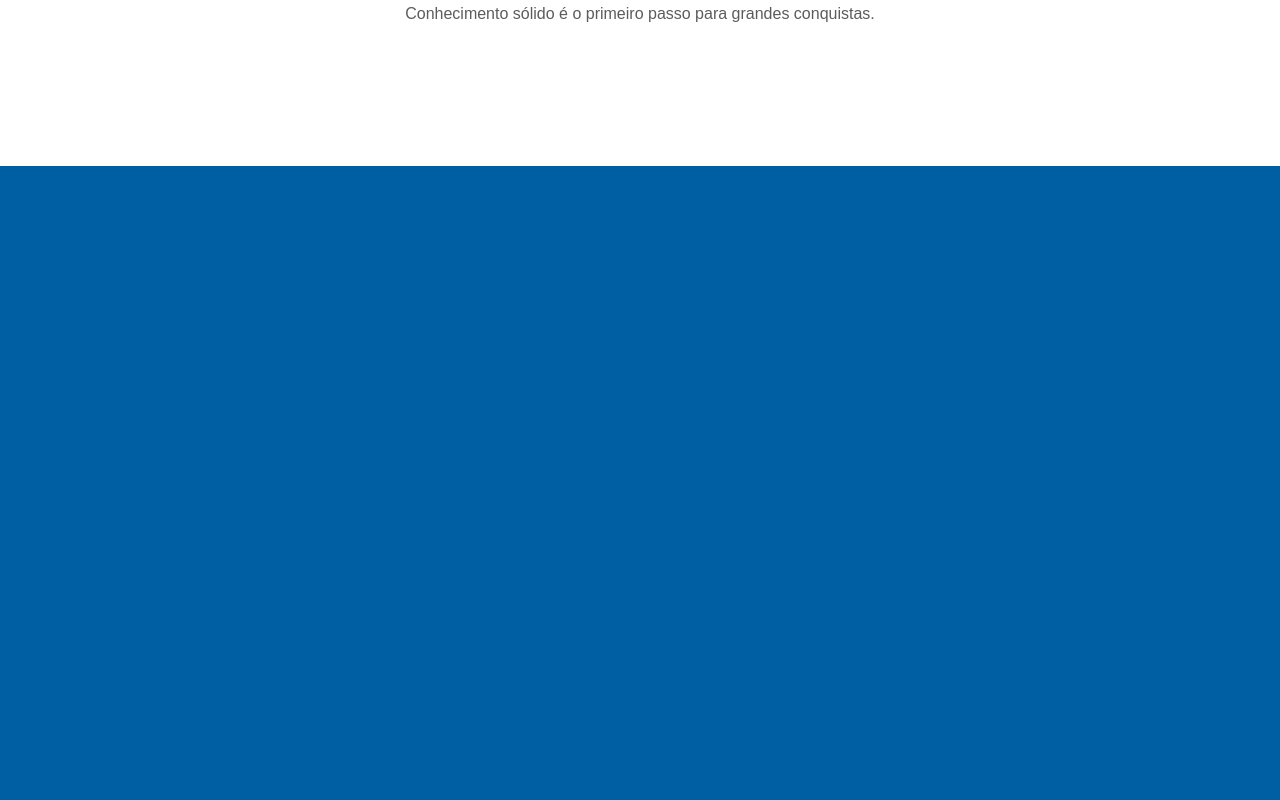
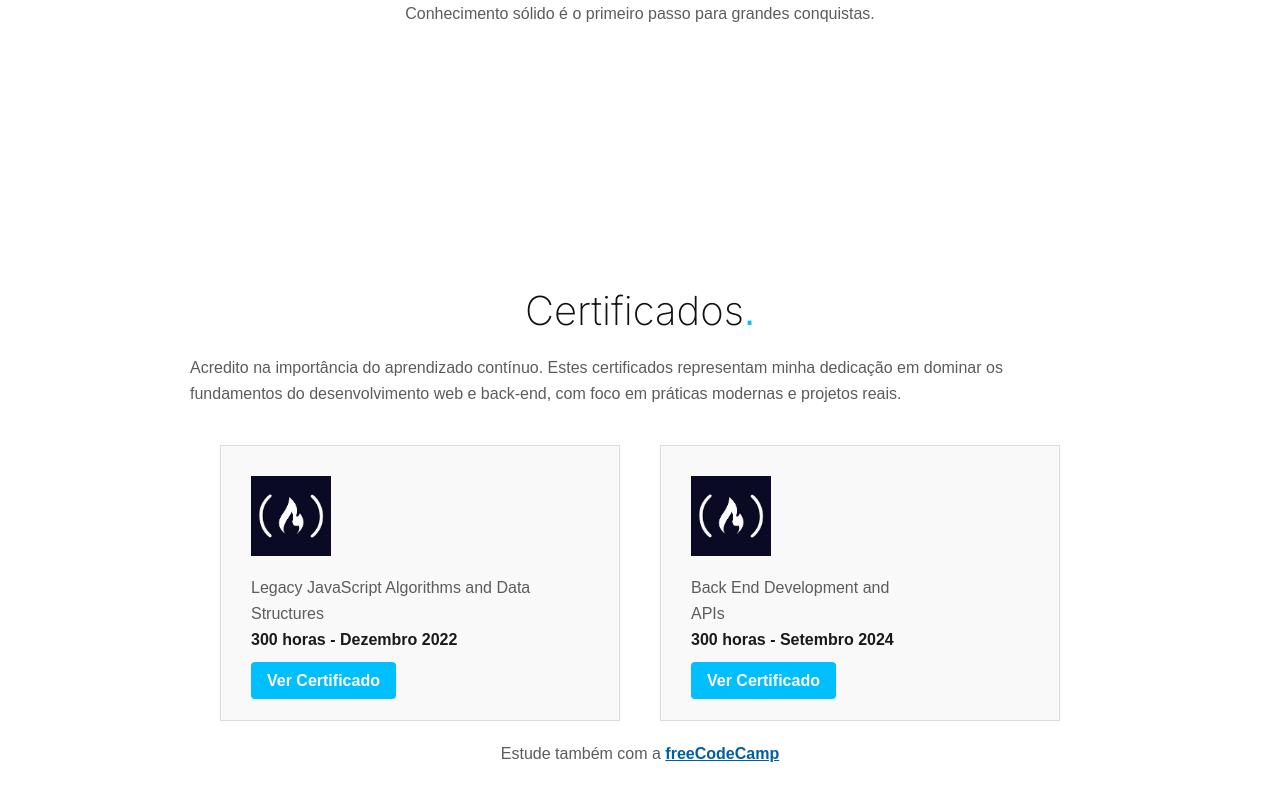
Before and after one commit to Andrezinrc/Portf-lio, a React (Vite) app: page / in a window 1280 px wide. Shown: the part 1624-2424 px from the top of the page. Before the commit the page ends 1790 px from the top, so only its background shows below. Built offline with nearby package versions, Linux system fonts and the light colour scheme.

Commit message:
feat: Adiciona seção de certificados

```diff
--- a/public/assets/css/content.css
+++ b/public/assets/css/content.css
@@ -174,6 +174,99 @@
   }
 }
 
+.certificates-section {
+  background-color: #ffffff;
+  width: 100%;
+  position: relative;
+  top: 80px;
+  padding: 120px 50px;
+  display: flex;
+  justify-content: center;
+  flex-direction: column;
+  gap: 20px;
+}
+
+.certificates-title h1 {
+  font-size: 2.5rem;
+  color: #111111;
+  font-family: 'Inter', sans-serif !important;
+  font-weight: 200;
+  text-align: center;
+}
+
+.certificates-title h1 span {
+  color: #00BFFF;
+}
+
+.certificates-description{
+  font-size: 1rem;
+  color: #5c5c5c;
+  line-height: 1.6;
+  max-width: 900px;
+  margin: 0 auto 1.2rem auto;
+}
+
+.certificates-description a {
+  color: hsl(205, 100%, 32%);
+}
+
+.certificates-description a:hover{
+  color: hsl(208, 100%, 32%);
+}
+.certificates-container {
+  display: flex;
+  flex-wrap: wrap;
+  justify-content: center;
+  align-items: center;
+  gap: 40px;
+}
+
+.certificate-card {
+  background-color: #f9f9f9;
+  border: 1px solid #ddd;
+  box-shadow: 0 1px 3px rgba(0, 0, 0, 0.04);
+  transition: border 0.3s, box-shadow 0.3s;
+  padding: 30px;
+  width: 100%;
+  max-width: 400px;
+  position: relative;
+  overflow: hidden;
+}
+
+.certificate-card:hover {
+  transform: scale(1.03);
+}
+
+.certificate-logo {
+  width: 80px;
+  margin-bottom: 15px;
+}
+
+.certificate-text {
+  color: #5c5c5c;
+  margin-bottom: 20px;
+  line-height: 1.6;
+  font-size: 16px;
+}
+
+.certificate-text strong{
+  color: #1a1a1a;
+}
+
+.certificate-button {
+  background-color: #00BFFF;
+  color: #fff;
+  text-decoration: none;
+  padding: 10px 16px;
+  border-radius: 4px;
+  font-weight: 600;
+  transition: background 0.3s;
+}
+
+.certificate-button:hover {
+  background-color: #009acc;
+}
+
 /* Responsivo: Mobile */
 @media screen and (max-width: 768px) {
   .hero {
@@ -202,4 +295,13 @@
   .carousel-track img {
     height: 60px;
   }
+
+  .certificates-section {
+    top: 70px;
+    padding: 120px 20px;
+  }
+
+  .certificate-logo {
+    width: 60px;
+  }
 }
--- a/src/Content.jsx
+++ b/src/Content.jsx
@@ -2,6 +2,7 @@ import React from 'react';
 import Hero from './sections/Hero';
 import About from './sections/About';
 import Skills from './sections/Skills';
+import Certificates from './sections/Certificates';
 
 function Content(){
   return (
@@ -15,6 +16,9 @@ function Content(){
 
       { /* Seção Habiliades */ }
       <Skills />
+
+      { /* Seção Certificados */ }
+      <Certificates />
     </main>
   );
 }
--- /dev/null
+++ b/src/sections/Certificates.jsx
@@ -0,0 +1,59 @@
+import React from 'react';
+
+function Certificates() {
+  return (
+    <section className="certificates-section" id="certificates">
+      <div className="certificates-title">
+        <h1>Certificados<span>.</span></h1>
+      </div>
+
+      <div>
+        <p className="certificates-description">
+          Acredito na importância do aprendizado contínuo. Estes certificados representam minha dedicação em dominar os fundamentos do desenvolvimento web e back-end, com foco em práticas modernas e projetos reais.
+        </p>
+      </div>
+
+      <div className="certificates-container">
+        {/* Certificado 1 */}
+        <div className="certificate-card">
+          <img src="/assets/images/frecodecamp.jpeg" alt="FreeCodeCamp Logo" className="certificate-logo" loading="lazy" />
+          <p className="certificate-text">
+            Legacy JavaScript Algorithms and Data Structures<br />
+            <strong>300 horas - Dezembro 2022</strong>
+          </p>
+          <a
+            href="https://freecodecamp.org/certification/AndreDev/javascript-algorithms-and-data-structures"
+            target="_blank"
+            rel="noopener noreferrer"
+            className="certificate-button"
+          >
+            Ver Certificado
+          </a>
+        </div>
+
+        {/* Certificado 2 */}
+        <div className="certificate-card">
+          <img src="/assets/images/frecodecamp.jpeg" alt="FreeCodeCamp Logo" className="certificate-logo" loading="lazy" />
+          <p className="certificate-text">
+            Back End Development and<br></br> APIs<br />
+            <strong>300 horas - Setembro 2024</strong>
+          </p>
+          <a
+            href="https://freecodecamp.org/certification/AndreDev/back-end-development-and-apis"
+            target="_blank"
+            rel="noopener noreferrer"
+            className="certificate-button"
+          >
+            Ver Certificado
+          </a>
+        </div>
+      </div>
+
+      <p className="certificates-description">
+        Estude também com a <a href="https://www.freecodecamp.org/" target="_blank" rel="noopener noreferrer"><strong>freeCodeCamp</strong></a>
+      </p>
+    </section>
+  );
+}
+
+export default Certificates;
```
